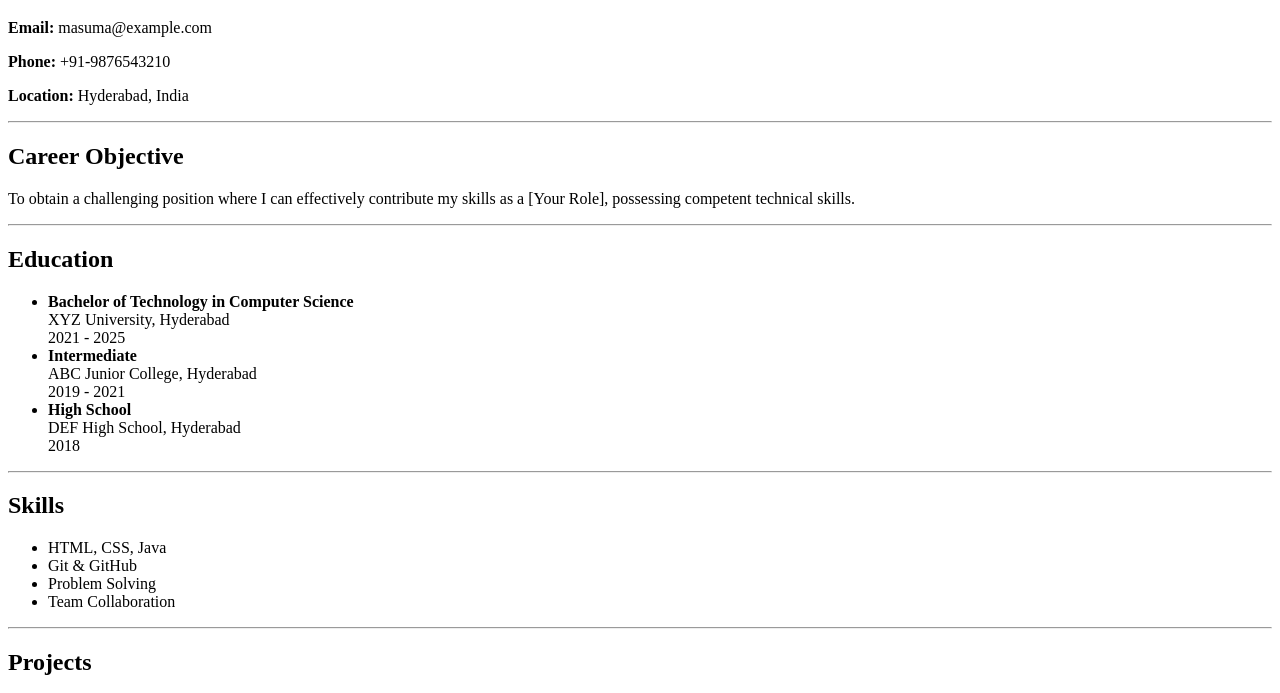
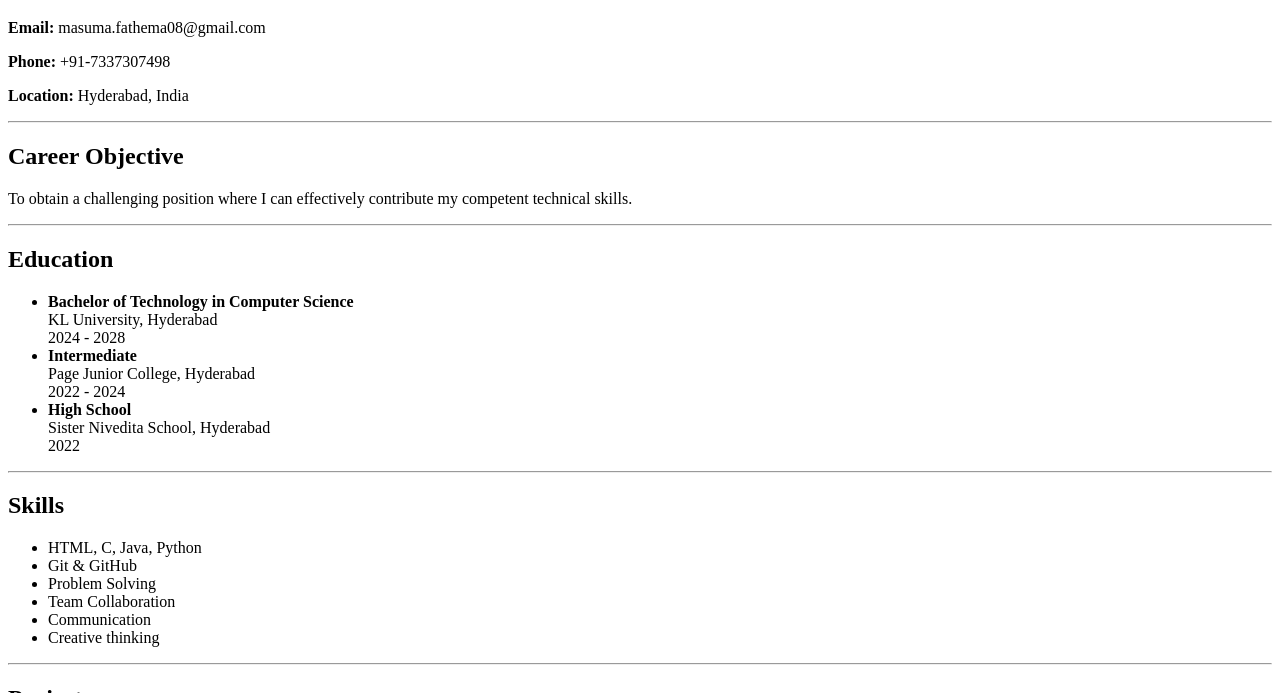
Before and after one commit to Masuma-86/FEDF-WEEK3, a plain HTML site: page resume.html in a window 1280 px wide. Shown: the part 61-754 px from the top of the page. Drawn offline with Linux system fonts and the light colour scheme.

Commit message:
Initial commit

```diff
--- a/resume.html
+++ b/resume.html
@@ -6,38 +6,40 @@
 <body>
 
     <h1>Masuma Fathema</h1>
-    <p><strong>Email:</strong> masuma@example.com</p>
-    <p><strong>Phone:</strong> +91-9876543210</p>
+    <p><strong>Email:</strong> masuma.fathema08@gmail.com</p>
+    <p><strong>Phone:</strong> +91-7337307498</p>
     <p><strong>Location:</strong> Hyderabad, India</p>
 
     <hr>
 
     <h2>Career Objective</h2>
-    <p>To obtain a challenging position where I can effectively contribute my skills as a [Your Role], possessing competent technical skills.</p>
+    <p>To obtain a challenging position where I can effectively contribute my competent technical skills.</p>
 
     <hr>
 
     <h2>Education</h2>
     <ul>
         <li><strong>Bachelor of Technology in Computer Science</strong><br>
-        XYZ University, Hyderabad<br>
-        2021 - 2025</li>
+        KL University, Hyderabad<br>
+        2024 - 2028</li>
         <li><strong>Intermediate</strong><br>
-        ABC Junior College, Hyderabad<br>
-        2019 - 2021</li>
+        Page Junior College, Hyderabad<br>
+        2022 - 2024</li>
         <li><strong>High School</strong><br>
-        DEF High School, Hyderabad<br>
-        2018</li>
+        Sister Nivedita School, Hyderabad<br>
+        2022</li>
     </ul>
 
     <hr>
 
     <h2>Skills</h2>
     <ul>
-        <li>HTML, CSS, Java</li>
+        <li>HTML, C, Java, Python</li>
         <li>Git & GitHub</li>
         <li>Problem Solving</li>
         <li>Team Collaboration</li>
+        <li>Communication</li>
+        <li>Creative thinking</li>
     </ul>
 
     <hr>
@@ -63,6 +65,8 @@
         <li>English</li>
         <li>Hindi</li>
         <li>Urdu</li>
+        <li>Telugu</li>
+
     </ul>
 
     <hr>
```
